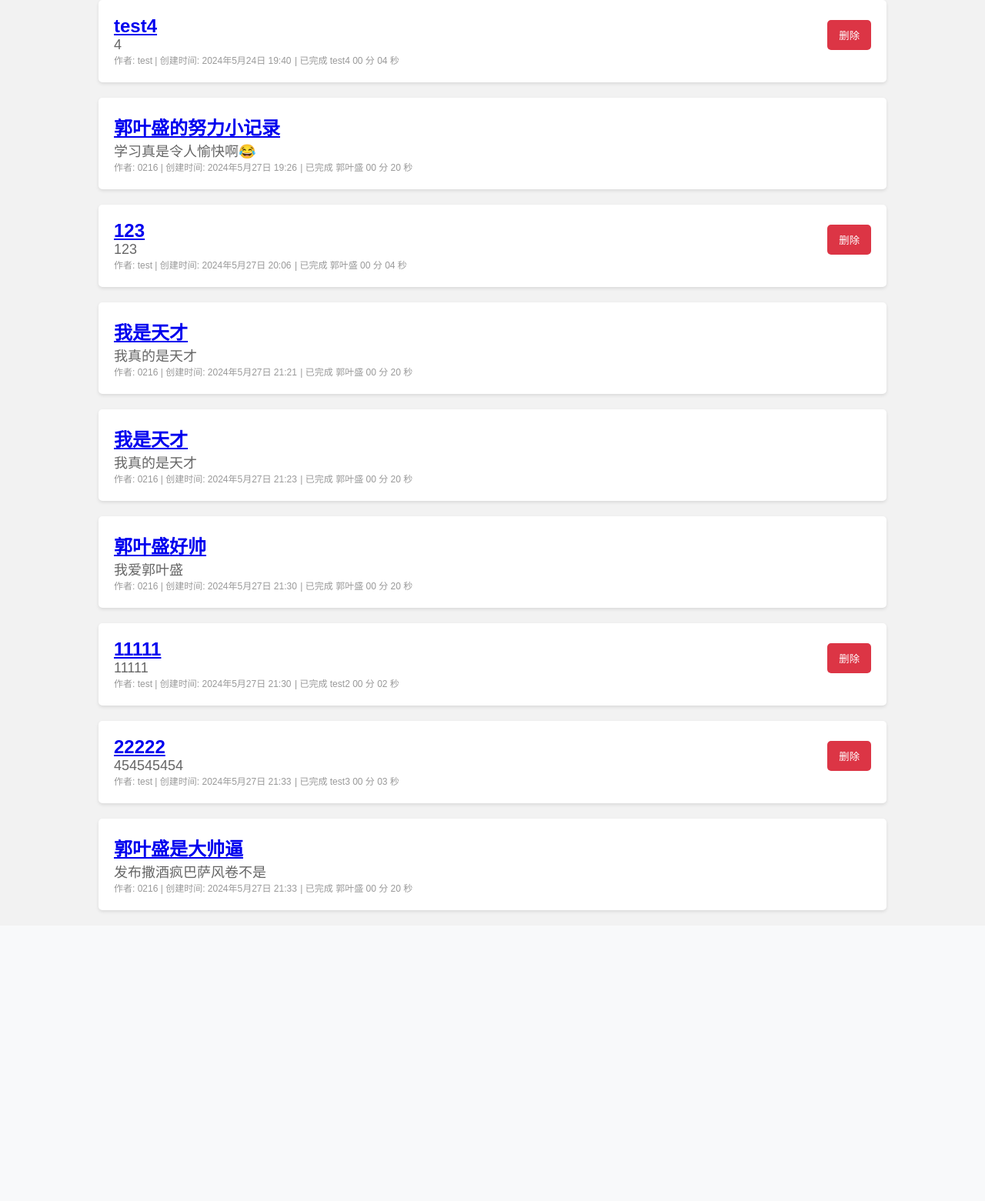
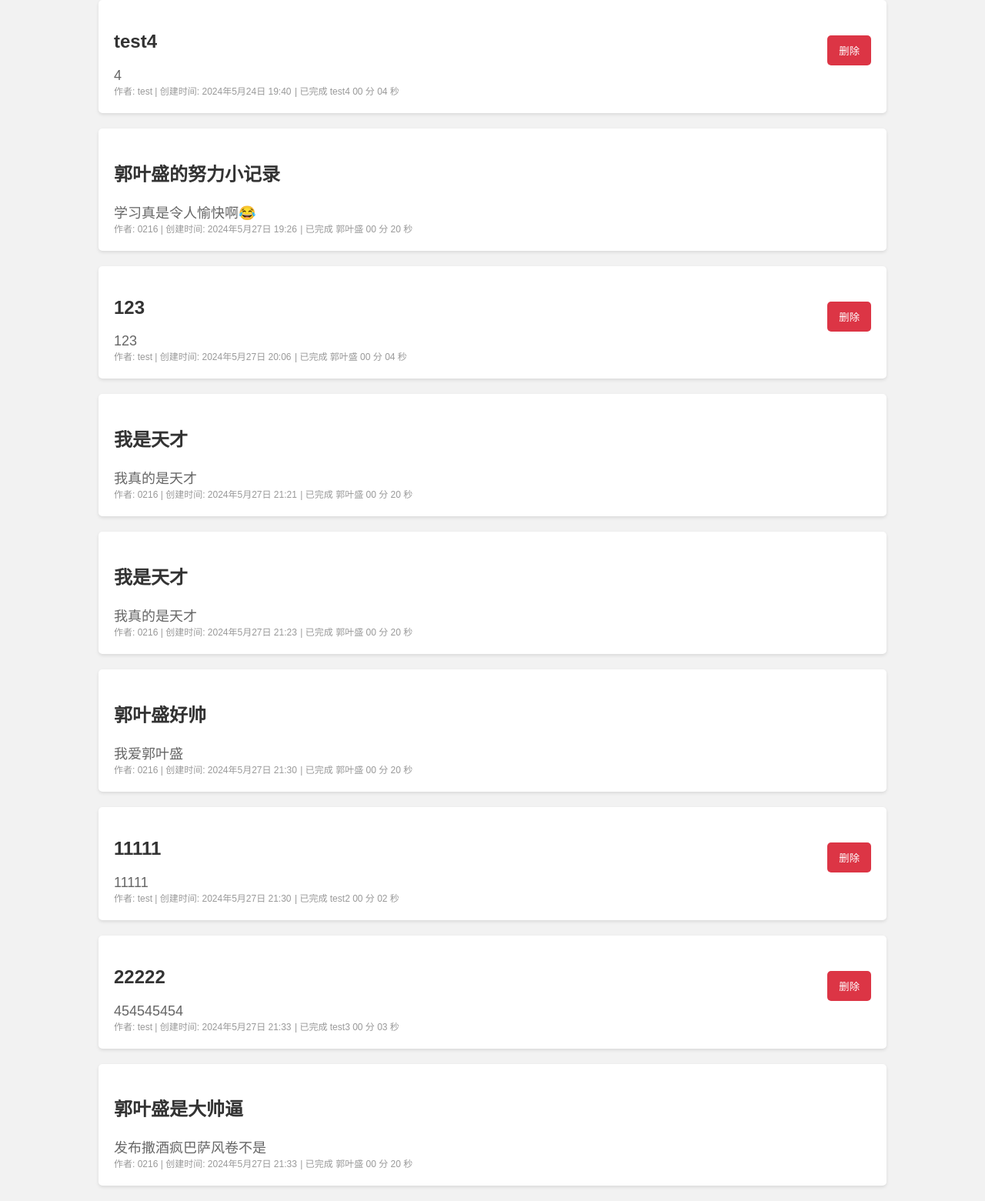
Before and after one commit to reinerina/comm_site, a Django app: page / in a window 1280 px wide. Shown: the part 107-1668 px from the top of the page at 77% size. Before the commit the page ends 1294 px from the top, so only its background shows below. Run offline with Django 4.2, Linux system fonts and the light colour scheme; a user stored in the database is signed in; data comes from the database, SQL or seed files in the repository; both versions use the stored data as it was after the commit.

Commit message:
feat:实现了注销后重定向

```diff
--- a/comm_site/settings.py
+++ b/comm_site/settings.py
@@ -122,5 +122,3 @@ STATIC_URL = 'static/'
 # https://docs.djangoproject.com/en/4.1/ref/settings/#default-auto-field
 
 DEFAULT_AUTO_FIELD = 'django.db.models.BigAutoField'
-
-LOGOUT_REDIRECT_URL = 'post_list'
--- a/community/static/community/post_list_style.css
+++ b/community/static/community/post_list_style.css
@@ -33,11 +33,15 @@ li {
     align-items: center; /* 垂直居中 */
 }
 
-/* 设置帖子标题的样式 */
-li h2 {
-    color: #333; /* 设置帖子标题文字颜色 */
-    margin: 0; /* 设置帖子标题间距 */
+h2 a {
+    color: #333; /* 设置链接颜色为黑色 */
+    text-decoration: none; /* 去掉下划线 */
 }
+
+h2 a:hover {
+    text-decoration: underline; /* 当鼠标悬停时添加下划线 */
+}
+
 
 /* 设置帖子内容的样式 */
 li p {
--- a/community/urls.py
+++ b/community/urls.py
@@ -5,6 +5,7 @@ urlpatterns = [
     path('', views.post_list, name='post_list'),
     path('post/new/', views.post_create, name='post_create'),
     path('accounts/signup/', views.signup, name='signup'),
+    path('accounts/logout/', views.logout_user, name='logout'),
     path('post/<int:post_id>/', views.post_detail, name='post_detail'),  # 添加帖子详细页面的URL模式
     path('post/<int:post_id>/delete/', views.delete_post, name='delete_post'),
 ]
--- a/community/views.py
+++ b/community/views.py
@@ -1,4 +1,4 @@
-from django.contrib.auth import login
+from django.contrib.auth import login, logout
 from django.contrib.auth.decorators import login_required
 from django.contrib.auth.forms import UserCreationForm
 from django.shortcuts import render, redirect, get_object_or_404
@@ -47,7 +47,7 @@ def post_create(request):
     task = request.GET.get('task', '')
     task_time = request.GET.get('task_time', '')
     if request.method == 'POST':
-        form = PostForm(request.POST)
+        form = PostForm(request.POST, initial={'task': task, 'task_time': task_time})
         if form.is_valid():
             post = form.save(commit=False)
             post.author = request.user
@@ -64,3 +64,8 @@ def delete_post(request, post_id):
     if request.user == post.author:
         post.delete()
     return redirect('post_list')
+
+
+def logout_user(request):
+    logout(request)
+    return redirect('post_list')
```
Also changed, not shown: community/templates/community/post_form.html (+7 -0 lines), community/migrations/0004_alter_post_options_alter_post_table_comment.py (added), db.sqlite3.
